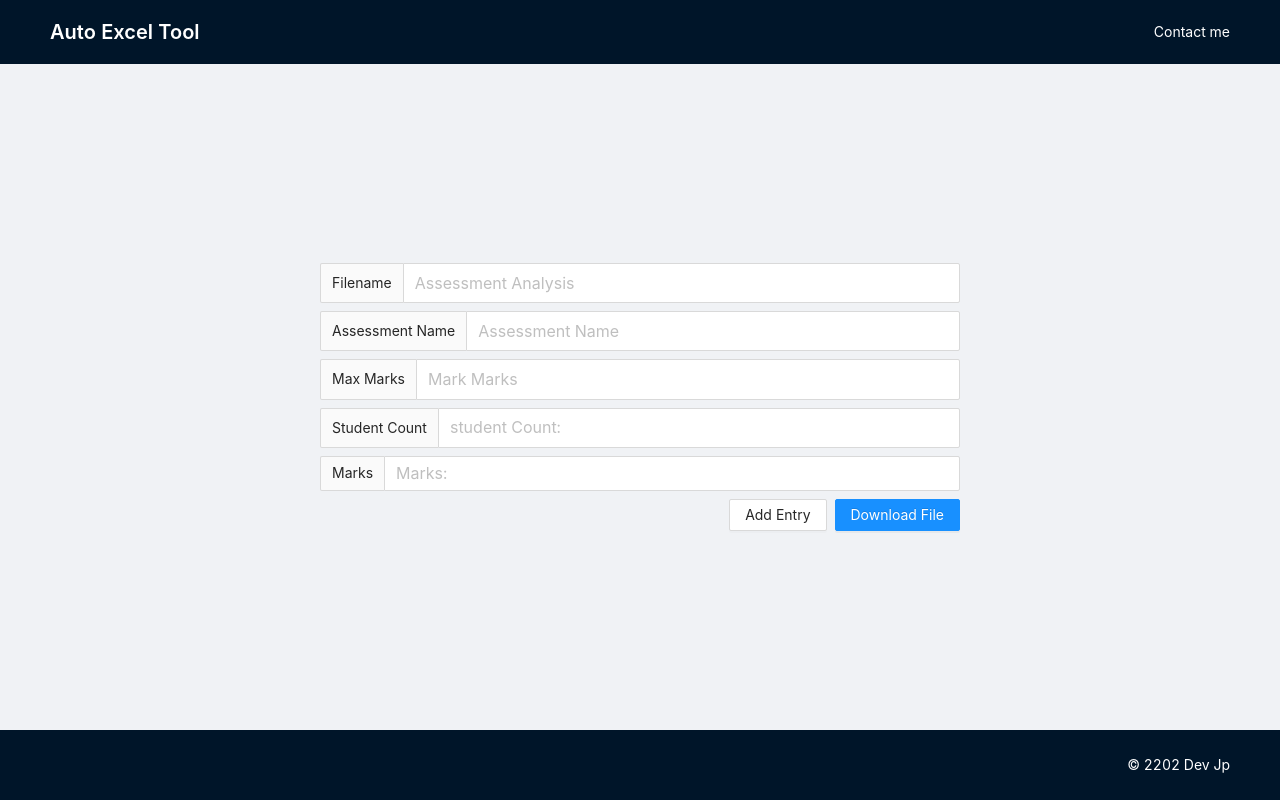
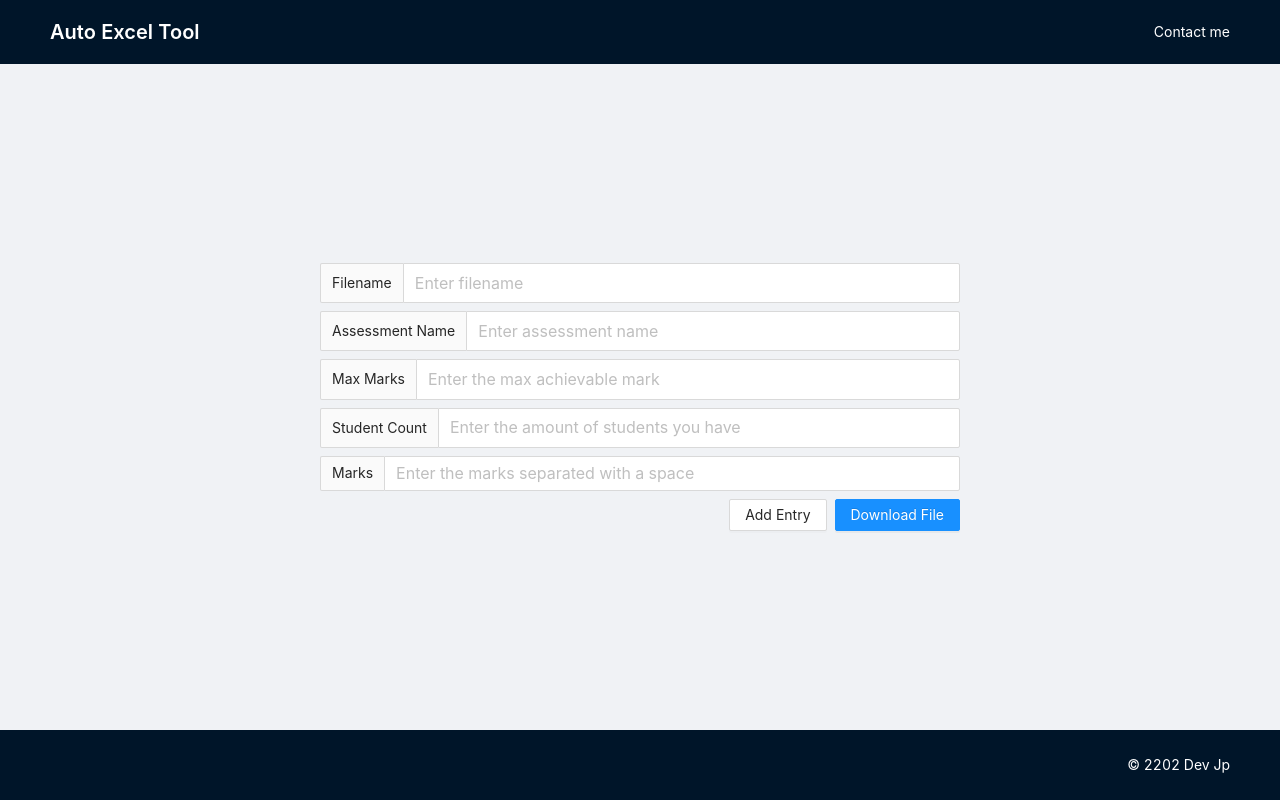
Before and after one commit to JpJonker/auto_marks_analysis, a React (Vite) app: page / in a window 1280 px wide. Built offline with nearby package versions, Linux system fonts and the light colour scheme.

Commit message:
Improved Validation, added column widths

```diff
--- a/src/components/Tool/Tool.tsx
+++ b/src/components/Tool/Tool.tsx
@@ -19,42 +19,42 @@ const Tool = () => {
     let results: any[] = [];
 
     if (fileName === "") {
-      results.push("Can't be Empty");
+      results.push("Filename can't be empty");
       valid = false;
     } else {
       results.push("");
     }
 
     if (asmtName === "") {
-      results.push("Can't be Empty");
+      results.push("Assessment name can't be empty");
       valid = false;
     } else {
       results.push("");
     }
 
     if (asmtMaxMarks === "") {
-      results.push("Can't be Empty");
+      results.push("Max marks can't be empty");
       valid = false;
     } else if (isNaN(Number(asmtMaxMarks)) === true) {
-      results.push("Not a number");
+      results.push("Max marks should be a number");
     } else {
       results.push("");
     }
 
     if (studentCount === "") {
-      results.push("Can't be Empty");
+      results.push("Student count can't be empty");
       valid = false;
     } else if (isNaN(Number(asmtMaxMarks)) === true) {
-      results.push("Not a number ");
+      results.push("Student count should be a number ");
     } else {
       results.push("");
     }
 
     if (asmtMarks === "") {
-      results.push("Can't be Empty");
+      results.push("Marks can't be empty");
       valid = false;
     } else if (Number(studentCount) !== array.length) {
-      results.push("Student count is not the same as the marks entered");
+      results.push("Amount of marks entered is not the same as student count");
     } else {
       results.push("");
     }
@@ -137,11 +137,21 @@ const Tool = () => {
 
   const createSheet = () => {
     let data = formatInput(markEntries);
+    let colAmount = getColAmount(data);
+    let colFormat: any[] = [];
+    for (let i = 0; i < colAmount; i++) {
+      colFormat.push({ wch: 15 });
+    }
     const wb = utils.book_new();
     const ws = utils.json_to_sheet(data);
+    ws["!cols"] = colFormat;
     utils.book_append_sheet(wb, ws, "Sheet 1");
     let wbName = !fileName ? "Assessment Analysis.xlsb" : `${fileName}.xlsb`;
     writeFile(wb, wbName);
+  };
+
+  const getColAmount = (data: any) => {
+    return Object.keys(data["0"]).length;
   };
 
   useEffect(() => {
@@ -157,10 +167,14 @@ const Tool = () => {
       <Space direction='vertical' style={{ width: "100%" }}>
         <Tooltip
           placement='top'
-          title='Enter the name you wish to have the created to be named (e.g. English Term 1 2022)'
+          title={
+            errorMessage[0] === ""
+              ? "Enter the name you wish the file to be created as (e.g. English Term 1 2022)"
+              : errorMessage[0]
+          }
         >
           <Input
-            placeholder={errorMessage[0] === "" ? "Assessment Analysis" : errorMessage[0]}
+            placeholder='Enter filename'
             addonBefore='Filename'
             onChange={(e) => setFileName(e.target.value)}
             status={errorMessage[0] === "" ? "" : "error"}
@@ -168,10 +182,14 @@ const Tool = () => {
         </Tooltip>
         <Tooltip
           placement='top'
-          title='Enter the name of the assessment you are entering (e.g. T1:A1)'
+          title={
+            errorMessage[1] === ""
+              ? ' Enter the name of the assessment or assessment section (e.g. "T1:A1" or "Section A"), this will be the header for the field'
+              : errorMessage[1]
+          }
         >
           <Input
-            placeholder={errorMessage[1] === "" ? "Assessment Name" : errorMessage[1]}
+            placeholder='Enter assessment name'
             addonBefore='Assessment Name'
             onChange={(e) => setAsmtName(e.target.value)}
             status={errorMessage[1] === "" ? "" : "error"}
@@ -179,10 +197,14 @@ const Tool = () => {
         </Tooltip>
         <Tooltip
           placement='top'
-          title="Enter the number that is the Max achievable marks for the assessment as number or it won't work"
+          title={
+            errorMessage[2] === ""
+              ? "Enter the max or total amount of marks achievable on this assessment "
+              : errorMessage[2]
+          }
         >
           <Input
-            placeholder={errorMessage[2] === "" ? "Mark Marks" : errorMessage[2]}
+            placeholder='Enter the max achievable mark'
             addonBefore='Max Marks'
             onChange={(e) => setAsmtMaxMarks(e.target.value)}
             status={errorMessage[2] === "" ? "" : "error"}
@@ -191,10 +213,14 @@ const Tool = () => {
         </Tooltip>
         <Tooltip
           placement='top'
-          title="Enter the number of the amount of students you have as number or it won't work"
+          title={
+            errorMessage[3] === ""
+              ? "Enter the amount of students which you have "
+              : errorMessage[3]
+          }
         >
           <Input
-            placeholder={errorMessage[3] === "" ? "student Count: " : errorMessage[3]}
+            placeholder='Enter the amount of students you have'
             addonBefore='Student Count'
             onChange={(e) => setStudentCount(e.target.value)}
             status={errorMessage[3] === "" ? "" : "error"}
@@ -203,10 +229,14 @@ const Tool = () => {
         </Tooltip>
         <Tooltip
           placement='top'
-          title='Enter the marks separated with a space e.g. "1 2 3 4 a 5" & use "a" or "A" for absents. The amount of marks you enter should be same as student count'
+          title={
+            errorMessage[4] === ""
+              ? "Enter the marks the students have received for the assessment. ( Note the marks should be separeted with a space )"
+              : errorMessage[4]
+          }
         >
           <Input
-            placeholder={errorMessage[4] === "" ? "Marks: " : errorMessage[4]}
+            placeholder='Enter the marks separated with a space'
             addonBefore='Marks'
             onChange={(e) => setAsmtMarks(e.target.value)}
             status={errorMessage[4] === "" ? "" : "error"}
```
